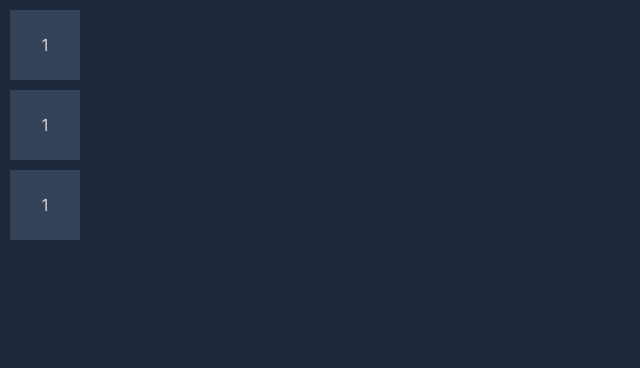
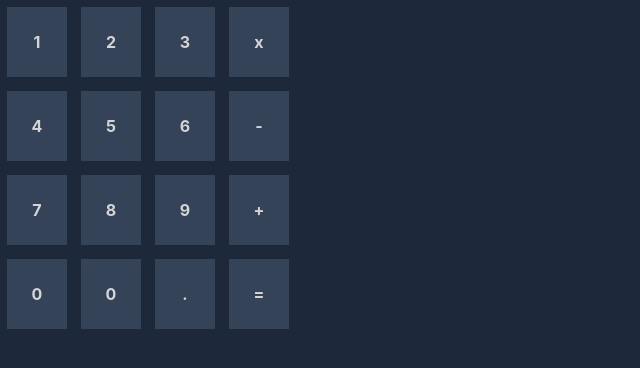
Before and after one commit to MathewLaskowski/calcapp, a React (Create React App) app: page / in a window 1280 px wide. Shown: the top 368 px of the page, without its empty margins (0-640 px from the left). Built offline with nearby package versions, Linux system fonts and the light colour scheme.

Commit message:
create calculator layout & add label prop to calculator button component

```diff
--- a/src/components/calcuator/calculator.component.tsx
+++ b/src/components/calcuator/calculator.component.tsx
@@ -1,12 +1,35 @@
 import React from 'react';
 import CalculatorButton from '../calculator-button/calculator-button.component';
 
+import { Row } from './calculator.styles'
+
 const Calculator: React.FC = () => (
-  <div>
-    <CalculatorButton />
-    <CalculatorButton />
-    <CalculatorButton />
-  </div>
+  <>
+    <Row>
+      <CalculatorButton label='1' />
+      <CalculatorButton label='2' />
+      <CalculatorButton label='3' />
+      <CalculatorButton label='x' />
+    </Row>
+    <Row>
+      <CalculatorButton label='4' />
+      <CalculatorButton label='5' />
+      <CalculatorButton label='6' />
+      <CalculatorButton label='-' />
+    </Row>
+    <Row>
+      <CalculatorButton label='7' />
+      <CalculatorButton label='8' />
+      <CalculatorButton label='9' />
+      <CalculatorButton label='+' />
+    </Row>
+    <Row>
+      <CalculatorButton label='0' />
+      <CalculatorButton label='0' />
+      <CalculatorButton label='.' />
+      <CalculatorButton label='=' />
+    </Row>
+  </>
 )
 
 export default Calculator
--- /dev/null
+++ b/src/components/calcuator/calculator.styles.tsx
@@ -0,0 +1,5 @@
+import styled from 'styled-components';
+
+export const Row = styled.div`
+  display: flex;
+`
--- a/src/components/calculator-button/calculator-button.component.tsx
+++ b/src/components/calculator-button/calculator-button.component.tsx
@@ -1,6 +1,12 @@
 import React from 'react'
 import { Button } from './calculator-button.styles'
 
-const CalculatorButton: React.FC = () => <Button>1</Button>
+type CalculatorButtonProps = {
+  label: string
+}
+
+const CalculatorButton: React.FC<CalculatorButtonProps> = ({ label }) => (
+  <Button>{label}</Button>
+)
 
 export default CalculatorButton
--- a/src/components/calculator-button/calculator-button.styles.tsx
+++ b/src/components/calculator-button/calculator-button.styles.tsx
@@ -3,10 +3,11 @@ import styled from 'styled-components';
 export const Button = styled.div`
   background-color: #354358;
   color: #D4D5D7;
-  width: 70px;
+  width: 60px;
   height: 70px;
   display: flex;
   justify-content: center;
   align-items: center;
-  margin: 10px;
+  margin: 7px;
+  font-weight: bold;
 `
```
